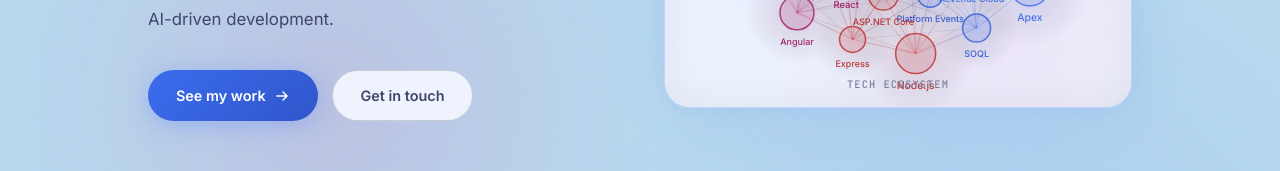
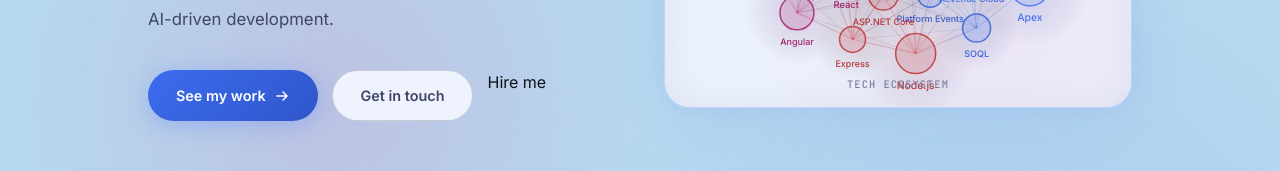
Before and after one commit to dharasubhamay/dharasubhamay.github.io, a Next.js app: page / in a window 1280 px wide. Shown: the part 598-769 px from the top of the page. Built offline with nearby package versions, Linux system fonts and the light colour scheme.

Commit message:
Update Hero.tsx

```diff
--- a/components/sections/Hero.tsx
+++ b/components/sections/Hero.tsx
@@ -347,6 +347,9 @@ export default function Hero() {
             <a href="#contact" className={styles.ctaSecondary}>
               Get in touch
             </a>
+            <a href="mailto:subhamaydhara86@gmail.com" className={styles.ctaHire}>
+              Hire me
+            </a>
           </motion.div>
 
           <motion.div
```
